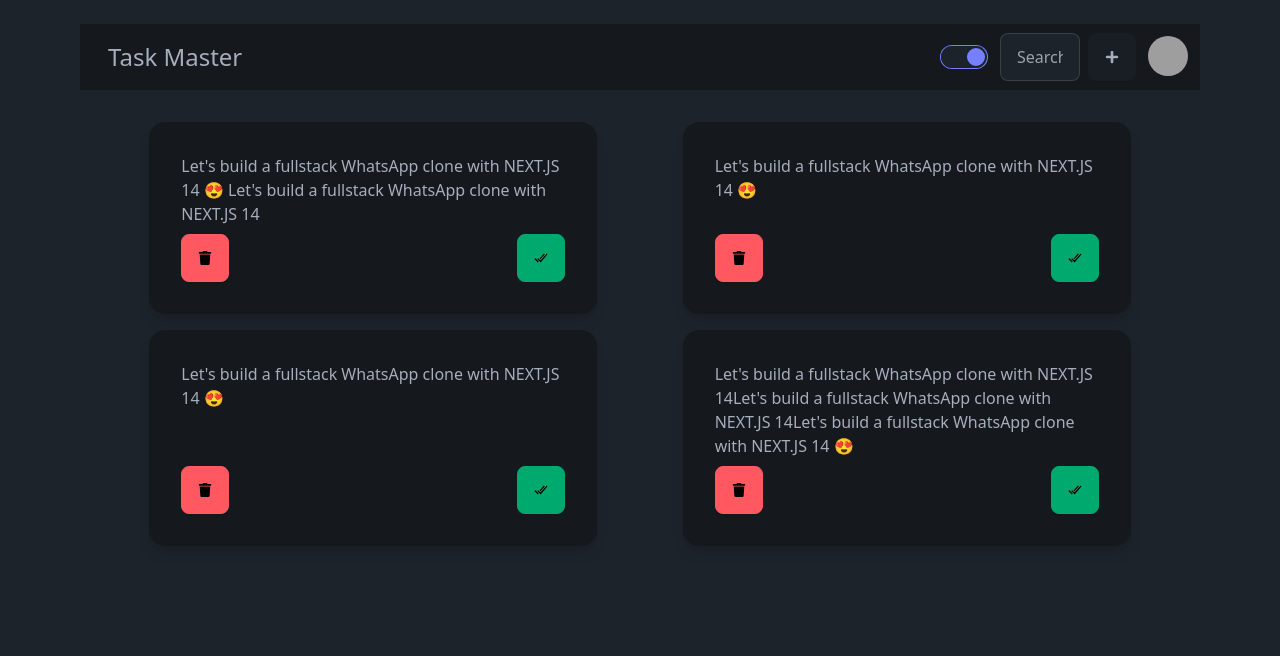
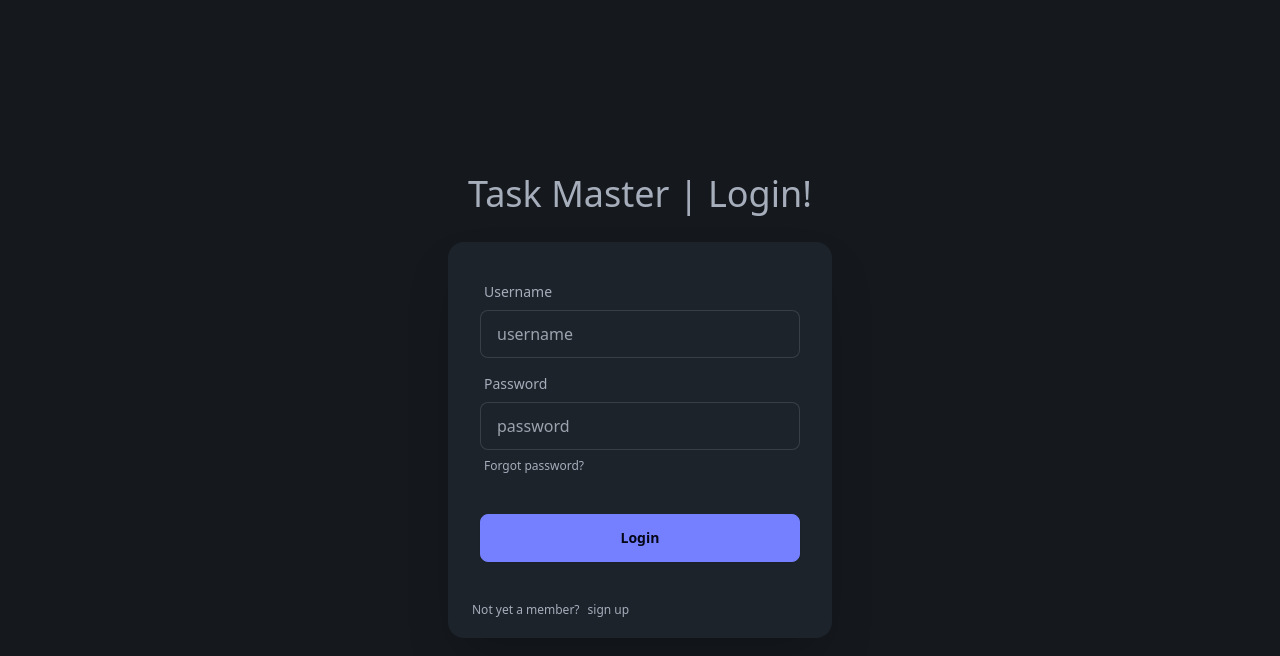
Before and after one commit to tony-cypher/task-master, a React (Vite) app in the folder frontend/: page /login in a window 1280 px wide. Before the commit this address led to /. Shown: the top 656 px of the page. Built offline with nearby package versions, Linux system fonts and the light colour scheme; no server answers; grey boxes are pictures that could not be loaded.

Commit message:
Completed login/logout functionality

```diff
--- a/frontend/package.json
+++ b/frontend/package.json
@@ -10,6 +10,7 @@
     "preview": "vite preview"
   },
   "dependencies": {
+    "@tanstack/react-query": "^5.61.0",
     "react": "^18.3.1",
     "react-dom": "^18.3.1",
     "react-icons": "^5.3.0",
--- a/frontend/src/App.jsx
+++ b/frontend/src/App.jsx
@@ -1,10 +1,43 @@
 import { Navigate, Route, Routes } from "react-router-dom";
+import { useQuery } from "@tanstack/react-query";
 import LoginPage from "./pages/auth/login/LoginPage";
 import SignupPage from "./pages/auth/signup/SignupPage";
 import HomePage from "./pages/home/HomePage";
+import LoadingSpinner from "./components/common/LoadingSpinner";
 
 function App() {
-  const authUser = true;
+  const { data: authUser, isLoading } = useQuery({
+    // queryKey is used to give unique name to queries and refer to them later
+    queryKey: ["authUser"],
+    queryFn: async () => {
+      try {
+        const res = await fetch("/api/auth/me");
+        const data = res.json();
+
+        if (data.error) {
+          console.log("data error", data);
+        }
+
+        if (!res.ok) {
+          throw new Error("Something went wrong!");
+        }
+
+        return data;
+      } catch (error) {
+        throw new Error(error);
+      }
+    },
+    retry: false,
+  });
+
+  if (isLoading) {
+    return (
+      <div className="h-screen flex justify-center items-center">
+        <LoadingSpinner size="lg" />
+      </div>
+    );
+  }
+
   return (
     <div className="flex max-w-6xl mx-auto">
       <Routes>
--- /dev/null
+++ b/frontend/src/components/common/LoadingSpinner.jsx
@@ -0,0 +1,6 @@
+const LoadingSpinner = ({ size = "md" }) => {
+  const sizeClass = `loading-${size}`;
+
+  return <span className={`loading loading-spinner ${sizeClass}`} />;
+};
+export default LoadingSpinner;
--- a/frontend/src/components/common/Navbar.jsx
+++ b/frontend/src/components/common/Navbar.jsx
@@ -1,9 +1,35 @@
 import { useState } from "react";
 import { FaPlus } from "react-icons/fa";
+import { useMutation } from "@tanstack/react-query";
 
 const Navbar = () => {
   const [theme, setTheme] = useState("dark");
   const [text, setText] = useState("");
+
+  const { mutate: logout } = useMutation({
+    mutationFn: async () => {
+      try {
+        const res = await fetch("/api/auth/logout/", {
+          method: "POST",
+        });
+
+        const data = await res.json();
+        if (!res.ok) throw new Error(data.error || "Something went wrong");
+        console.log(data);
+        return data;
+      } catch (error) {
+        console.log(error);
+        throw error;
+      }
+    },
+    onSuccess: () => {
+      // refetch the authUser
+      window.location.href = "/login";
+    },
+    onError: () => {
+      console.error("Logout failed");
+    },
+  });
 
   // Function to toggle the theme
   const handleToggle = () => {
@@ -17,9 +43,6 @@
     setText("");
   };
 
-  const logout = () => {
-    window.location.href = "/login";
-  };
   return (
     <div className="container mx-auto">
       <div className="navbar bg-base-300 mt-2">
--- a/frontend/src/main.jsx
+++ b/frontend/src/main.jsx
@@ -4,10 +4,23 @@
 import "./index.css";
 import App from "./App.jsx";
 
+import { QueryClient, QueryClientProvider } from "@tanstack/react-query";
+
+const queryClient = new QueryClient({
+  defaultOptions: {
+    queries: {
+      // avoids refreshing when tab is changed
+      refetchOnWindowFocus: false,
+    },
+  },
+});
+
 ReactDOM.createRoot(document.getElementById("root")).render(
   <React.StrictMode>
     <BrowserRouter>
-      <App />
+      <QueryClientProvider client={queryClient}>
+        <App />
+      </QueryClientProvider>
     </BrowserRouter>
   </React.StrictMode>
 );
--- a/frontend/src/pages/auth/login/LoginPage.jsx
+++ b/frontend/src/pages/auth/login/LoginPage.jsx
@@ -1,6 +1,53 @@
+import { useState } from "react";
 import { Link } from "react-router-dom";
+import { useMutation, useQueryClient } from "@tanstack/react-query";
 
 const LoginPage = () => {
+  const [formData, setFormData] = useState({
+    username: "",
+    password: "",
+  });
+
+  const queryClient = useQueryClient();
+
+  const {
+    mutate: loginMutation,
+    isError,
+    isPending,
+    error,
+  } = useMutation({
+    mutationFn: async ({ username, password }) => {
+      try {
+        const res = await fetch("/api/auth/login/", {
+          method: "POST",
+          headers: { "Content-Type": "application/json" },
+          body: JSON.stringify({ username, password }),
+        });
+
+        const data = await res.json();
+        if (!res.ok) throw new Error(data.error || "Invalid Login credentials");
+        console.log(data);
+        return data;
+      } catch (error) {
+        console.log(error);
+        throw error;
+      }
+    },
+    onSuccess: () => {
+      // refetch the authUser
+      queryClient.invalidateQueries({ queryKey: ["authUser"] });
+    },
+  });
+
+  const handleSubmit = (e) => {
+    e.preventDefault();
+    loginMutation(formData);
+  };
+
+  const handleInputChange = (e) => {
+    setFormData({ ...formData, [e.target.name]: e.target.value });
+  };
+
   return (
     <div className="hero bg-base-300 absolute inset-0 flex items-center justify-center">
       <div className="hero-content flex-col w-5/6">
@@ -8,15 +55,18 @@
           <h1 className="text-4xl font-medium">Task Master | Login!</h1>
         </div>
         <div className="card bg-base-100 w-full max-w-sm shrink-0 shadow-2xl">
-          <form className="card-body">
+          <form className="card-body" onSubmit={handleSubmit}>
             <div className="form-control">
               <label className="label">
-                <span className="label-text">Email</span>
+                <span className="label-text">Username</span>
               </label>
               <input
-                type="email"
-                placeholder="email"
+                type="text"
+                placeholder="username"
                 className="input input-bordered"
+                name="username"
+                onChange={handleInputChange}
+                value={formData.username}
                 required
               />
             </div>
@@ -28,6 +78,9 @@
                 type="password"
                 placeholder="password"
                 className="input input-bordered"
+                name="password"
+                onChange={handleInputChange}
+                value={formData.password}
                 required
               />
               <label className="label">
@@ -37,8 +90,11 @@
               </label>
             </div>
             <div className="form-control mt-6">
-              <button className="btn btn-primary">Login</button>
+              <button className="btn btn-primary">
+                {isPending ? "Loading" : "Login"}
+              </button>
             </div>
+            {isError && <p className="text-red-500">{error.message}</p>}
           </form>
           <div className="label mb-3 ml-5">
             <span className="label-text-alt">
--- a/frontend/vite.config.js
+++ b/frontend/vite.config.js
@@ -4,5 +4,8 @@
 // https://vite.dev/config/
 export default defineConfig({
   plugins: [react()],
-  server: { port: 3000 },
+  server: {
+    port: 3000,
+    proxy: { "/api": { target: "http://localhost:5000", changeOrigin: true } },
+  },
 });
```
Also changed, not shown: 1 other file (tests, documents, lock files or other folders).
